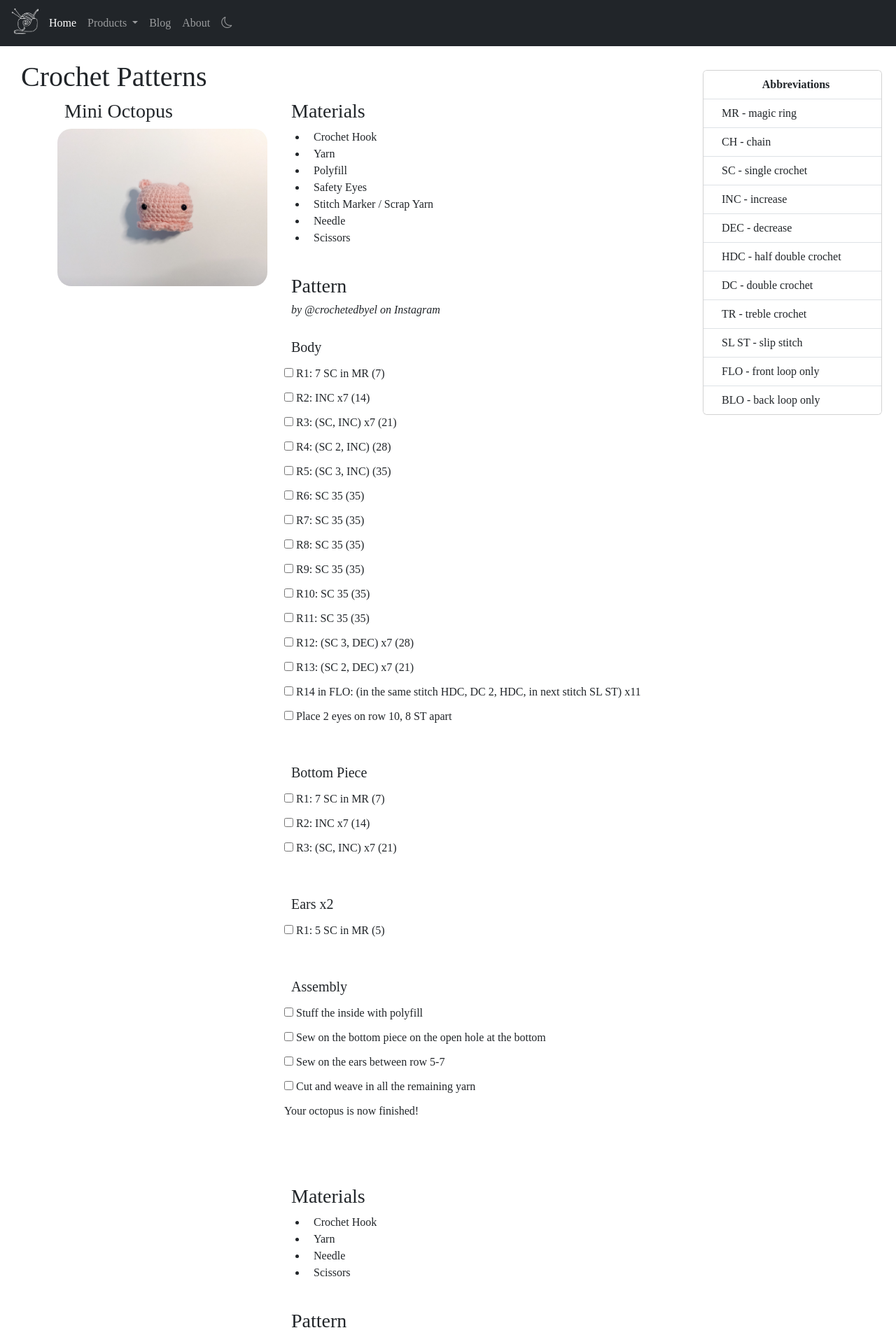
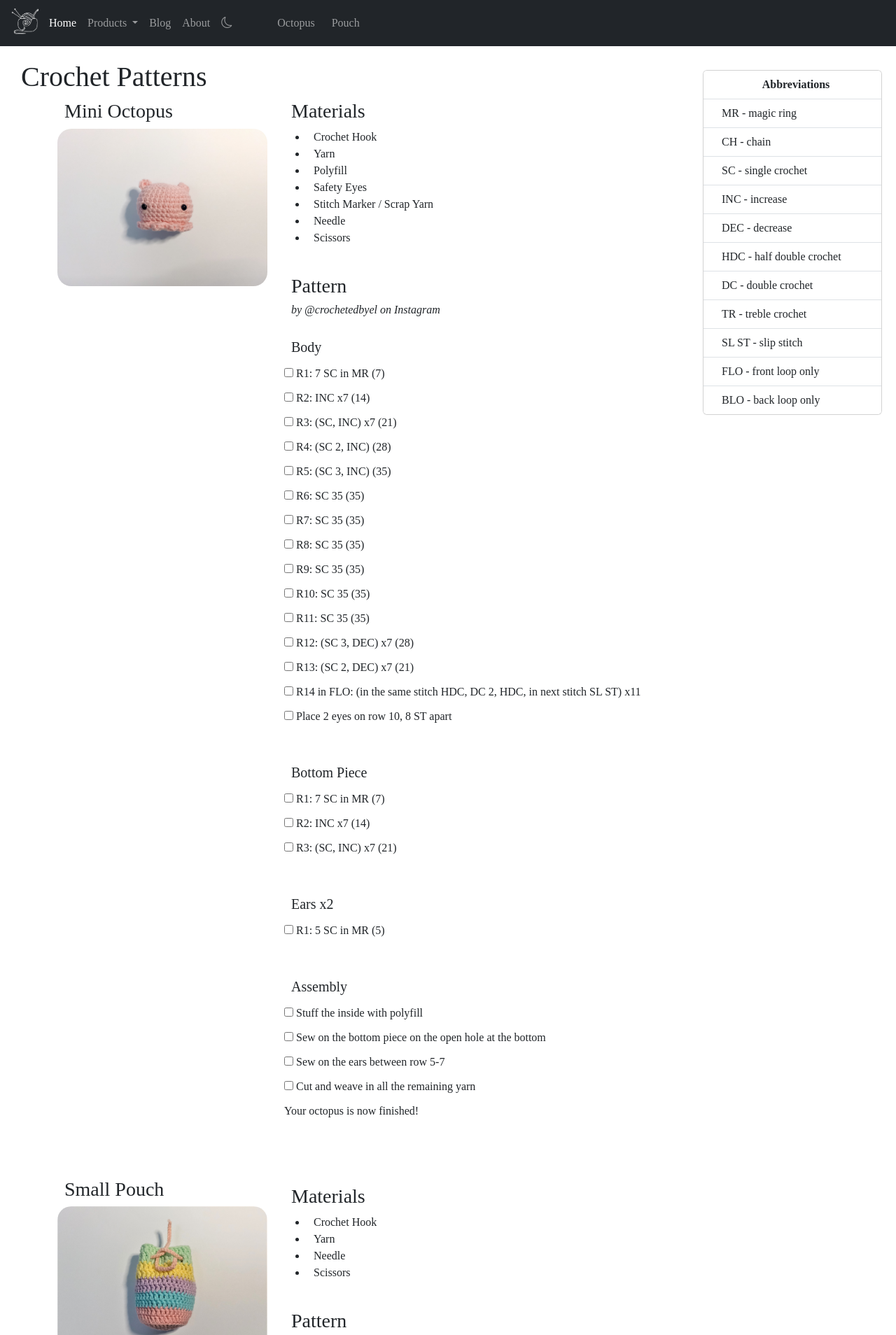
Before and after one commit to KhaylaAP/Tugas-Besar, a plain HTML site: page CP.html in a window 1280 px wide. Shown: the top 1908 px of the page at 70% size. Drawn offline with nearby package versions, Linux system fonts and the light colour scheme; a web font is replaced by a local one.

Commit message:
Add files via upload

```diff
--- a/CP.html
+++ b/CP.html
@@ -43,7 +43,13 @@
         </li>
         <li class="nav-item"> <!-- Darkmode Nav -->
           <a class="nav-link"> <i class="bi bi-moon" onclick="darkMode()"></i> </a>
-      </li>
+        </li>
+        <li class="nav-item"> <!-- Octo -->
+            <a class="nav-link ms-5" href="#Octo"> Octopus </a>
+        </li>
+        <li class="nav-item"> <!-- Pouch -->
+            <a class="nav-link ms-2" href="#Pouch"> Pouch </a>
+        </li>
       </ul>
     </div>
   </div>
@@ -57,9 +63,9 @@
     <div class="row">
       <!-- Column 1 -->
       <div class="col">
-        <h3> Mini Octopus </h3>
+        <h3 id="Octo"> Mini Octopus </h3>
         <img class="img3" src="images/Octo.jpg"> <br>
-        <h3 class="p4"> Small Pouch </h3>
+        <h3 class="p5" id="Pouch"> Small Pouch </h3>
         <img class="img3" src="images/Pouch.jpg">
       </div>
 
--- a/style.css
+++ b/style.css
@@ -141,6 +141,9 @@ p{
     margin-top: 2200px;
 }
 
+.p5{
+    margin-top: 1250px;
+}
 
 .abrv{
     position: fixed;
```
Also changed, not shown: KP.html (+8 -2 lines), link.txt (added).
